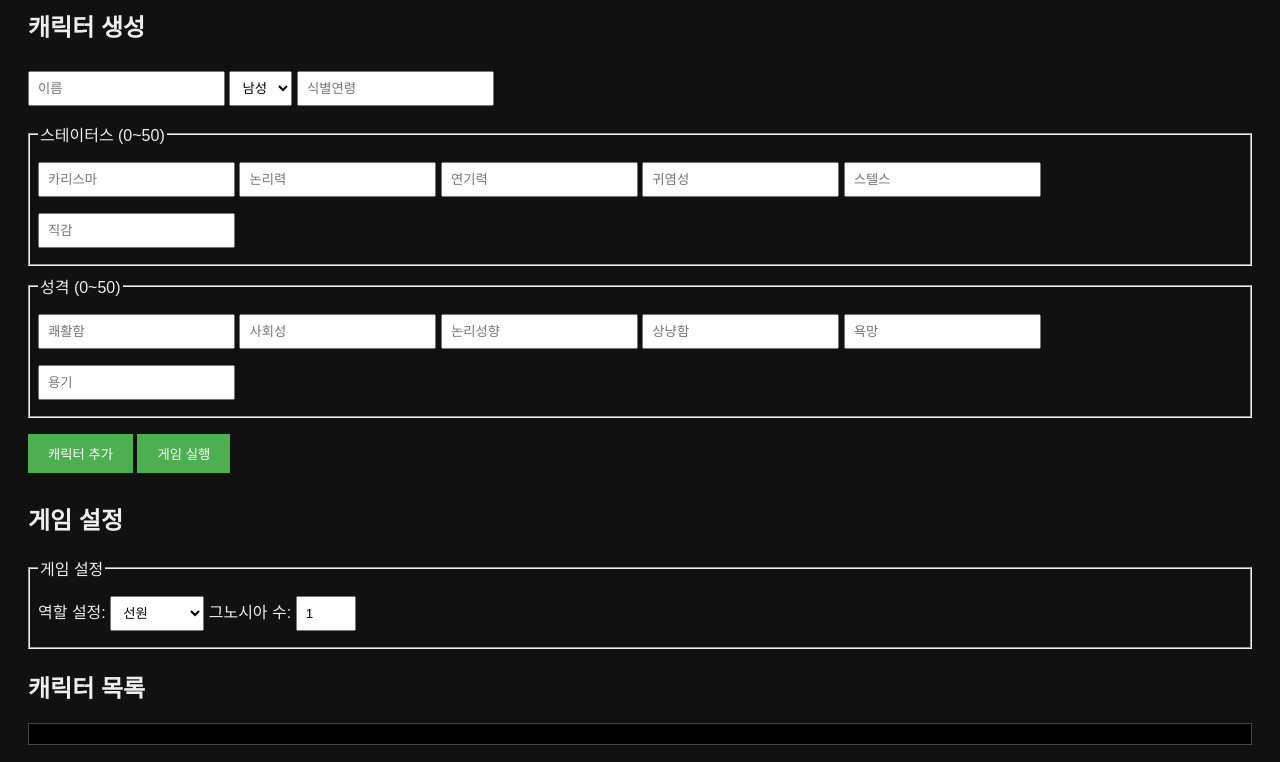
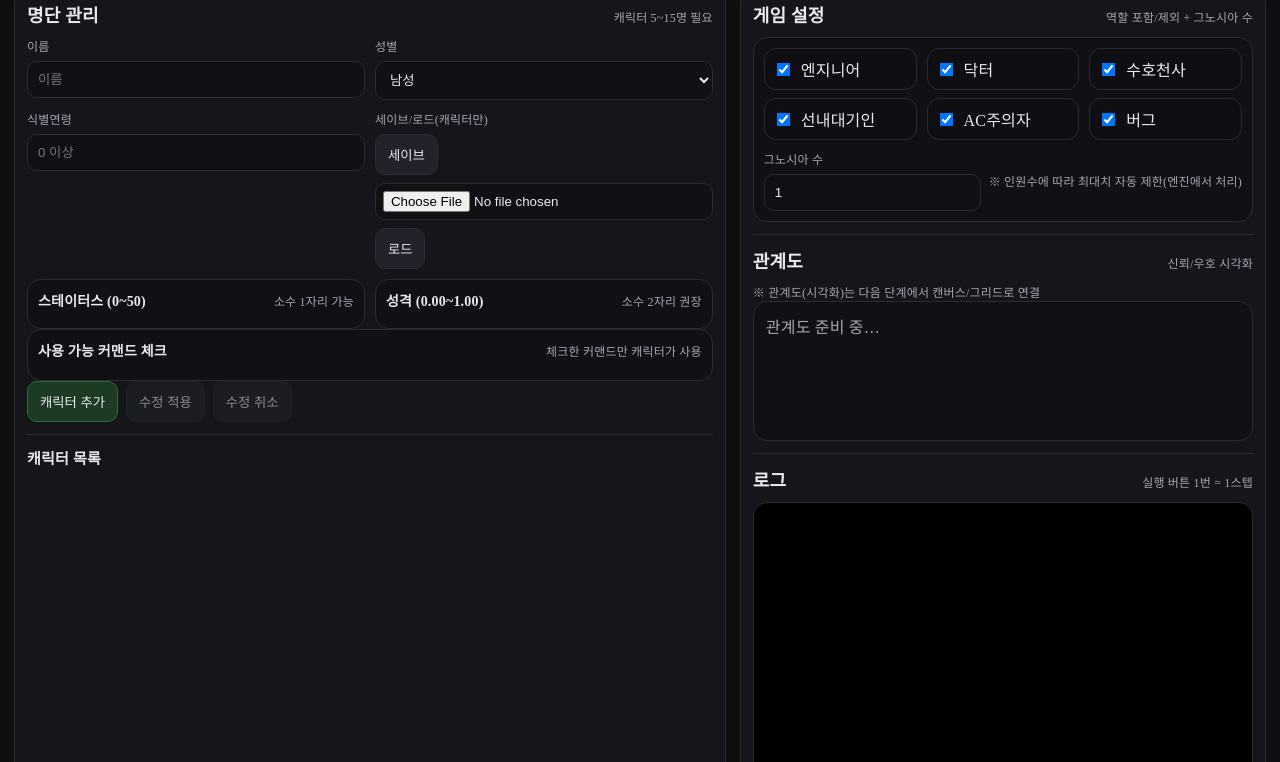
Before and after one commit to xomaeda/gnosia-simulator, a plain HTML site: page index.html in a window 1280 px wide. Shown: the part 109-871 px from the top of the page. Drawn offline with Linux system fonts and the light colour scheme; a web font is replaced by a local one.

Commit message:
Update index.html

```diff
--- a/index.html
+++ b/index.html
@@ -1,103 +1,192 @@
 <!DOCTYPE html>
 <html lang="ko">
 <head>
-  <meta charset="UTF-8">
+  <meta charset="UTF-8" />
+  <meta name="viewport" content="width=device-width, initial-scale=1" />
   <title>그노시아 시뮬레이터</title>
-  <link href="https://fonts.googleapis.com/css2?family=Cafe24+Gowun+Batang&display=swap" rel="stylesheet">
+
+  <!-- 카페24 고운밤 (Cafe24Oneprettynight) 웹폰트: Noonnu CDN -->
+  <!-- 출처: Noonnu '카페24 고운밤' (Cafe24 Gowoonbam / Oneprettynight) -->
   <style>
-    body {
-      font-family: 'Cafe24 Gowun Batang', sans-serif;
-      background: #111;
-      color: #eee;
-      padding: 20px;
-    }
-    input, select, button, fieldset {
-      margin: 8px 0;
-      padding: 8px;
-    }
-    #charList, #commandList, #log {
-      list-style: none;
-      padding: 10px;
-      border: 1px solid #444;
-      background: #000;
-      margin-top: 10px;
-    }
-    .button {
-      background-color: #4CAF50;
-      color: white;
-      padding: 10px 20px;
-      border: none;
-      cursor: pointer;
-    }
-    .button:hover {
-      background-color: #45a049;
+    @font-face {
+      font-family: 'Cafe24Oneprettynight';
+      src: url('https://cdn.jsdelivr.net/gh/projectnoonnu/noonfonts_twelve@1.1/Cafe24Oneprettynight.woff') format('woff');
+      font-weight: normal;
+      font-style: normal;
     }
   </style>
+
+  <link rel="stylesheet" href="./style.css" />
 </head>
 <body>
+  <header class="topbar">
+    <div class="brand">
+      <div class="title">그노시아 시뮬레이터</div>
+      <div class="subtitle">팬메이드 시뮬레이터 (로컬 실행 / GitHub Pages)</div>
+    </div>
 
-<h1>그노시아 시뮬레이터</h1>
+    <div class="top-actions">
+      <button id="runBtn" class="btn primary" disabled>실행(1스텝)</button>
+      <button id="logSaveBtn" class="btn">로그 저장</button>
+    </div>
+  </header>
 
-<!-- 캐릭터 생성 폼 -->
-<h2>캐릭터 생성</h2>
-<input id="name" placeholder="이름">
-<select id="gender">
+  <main class="layout">
+    <!-- LEFT: 명단 관리 -->
+    <section class="panel">
+      <div class="panel-head">
+        <h2>명단 관리</h2>
+        <div class="hint">캐릭터 5~15명 필요</div>
+      </div>
+
+      <div id="editBanner" class="banner" style="display:none;">
+        <b>수정 모드</b> — 아래 내용을 고치고 “수정 적용”을 누르세요.
+      </div>
+
+      <div class="grid2">
+        <label class="field">
+          <span class="label">이름</span>
+          <input id="name" class="input" placeholder="이름" />
+        </label>
+
+        <label class="field">
+          <span class="label">성별</span>
+          <select id="gender" class="input">
             <option value="남성">남성</option>
             <option value="여성">여성</option>
             <option value="범성">범성</option>
           </select>
-<input id="age" type="number" placeholder="식별연령">
+        </label>
 
-<fieldset>
-  <legend>스테이터스 (0~50)</legend>
-  <input id="charisma" type="number" placeholder="카리스마">
-  <input id="logic" type="number" placeholder="논리력">
-  <input id="acting" type="number" placeholder="연기력">
-  <input id="charm" type="number" placeholder="귀염성">
-  <input id="stealth" type="number" placeholder="스텔스">
-  <input id="intuition" type="number" placeholder="직감">
-</fieldset>
+        <label class="field">
+          <span class="label">식별연령</span>
+          <input id="age" class="input" type="number" min="0" step="1" placeholder="0 이상" />
+        </label>
 
-<fieldset>
-  <legend>성격 (0~50)</legend>
-  <input id="cheer" type="number" placeholder="쾌활함">
-  <input id="social" type="number" placeholder="사회성">
-  <input id="logical" type="number" placeholder="논리성향">
-  <input id="kindness" type="number" placeholder="상냥함">
-  <input id="desire" type="number" placeholder="욕망">
-  <input id="courage" type="number" placeholder="용기">
-</fieldset>
+        <div class="field">
+          <span class="label">세이브/로드(캐릭터만)</span>
+          <div class="row-inline">
+            <button id="saveBtn" class="btn">세이브</button>
+            <input id="loadFile" class="input file" type="file" accept="application/json" />
+            <button id="loadBtn" class="btn">로드</button>
+          </div>
+        </div>
+      </div>
 
-<button id="addChar" class="button">캐릭터 추가</button>
-<button id="runBtn" class="button" disabled>게임 실행</button>
+      <div class="two-columns">
+        <div class="box">
+          <div class="box-head">
+            <h3>스테이터스 (0~50)</h3>
+            <div class="mini">소수 1자리 가능</div>
+          </div>
+          <!-- main.js가 여기 채움 -->
+          <div id="statsGrid" class="kv-grid"></div>
+        </div>
 
+        <div class="box">
+          <div class="box-head">
+            <h3>성격 (0.00~1.00)</h3>
+            <div class="mini">소수 2자리 권장</div>
+          </div>
+          <!-- main.js가 여기 채움 -->
+          <div id="persGrid" class="kv-grid"></div>
+        </div>
+      </div>
+
+      <details class="box" open>
+        <summary class="summary">
+          <h3>사용 가능 커맨드 체크</h3>
+          <span class="mini">체크한 커맨드만 캐릭터가 사용</span>
+        </summary>
+        <div id="commandList" class="cmd-grid"></div>
+      </details>
+
+      <div class="row-inline">
+        <button id="addChar" class="btn primary">캐릭터 추가</button>
+
+        <button id="applyEditBtn" class="btn" disabled>수정 적용</button>
+        <button id="cancelEditBtn" class="btn" disabled>수정 취소</button>
+      </div>
+
+      <div class="divider"></div>
+
+      <h3 class="subhead">캐릭터 목록</h3>
+      <div id="charList" class="list"></div>
+    </section>
+
+    <!-- RIGHT: 게임 설정 / 관계도 / 로그 -->
+    <section class="panel">
+      <div class="panel-head">
         <h2>게임 설정</h2>
-<fieldset>
-  <legend>게임 설정</legend>
-  <label for="roles">역할 설정:</label>
-  <select id="roles">
-    <option value="선원">선원</option>
-    <option value="그노시아">그노시아</option>
-    <option value="엔지니어">엔지니어</option>
-    <option value="닥터">닥터</option>
-    <option value="수호천사">수호천사</option>
-    <option value="AC주의자">AC주의자</option>
-  </select>
-  <label for="gnosiaCount">그노시아 수:</label>
-  <input type="number" id="gnosiaCount" value="1" min="1" max="6">
-</fieldset>
+        <div class="hint">역할 포함/제외 + 그노시아 수</div>
+      </div>
 
-<h2>캐릭터 목록</h2>
-<ul id="charList"></ul>
+      <div class="settings">
+        <div class="settings-grid">
+          <label class="toggle">
+            <input type="checkbox" id="setEngineer" checked />
+            <span>엔지니어</span>
+          </label>
+          <label class="toggle">
+            <input type="checkbox" id="setDoctor" checked />
+            <span>닥터</span>
+          </label>
+          <label class="toggle">
+            <input type="checkbox" id="setGuardian" checked />
+            <span>수호천사</span>
+          </label>
+          <label class="toggle">
+            <input type="checkbox" id="setGuardDuty" checked />
+            <span>선내대기인</span>
+          </label>
+          <label class="toggle">
+            <input type="checkbox" id="setAC" checked />
+            <span>AC주의자</span>
+          </label>
+          <label class="toggle">
+            <input type="checkbox" id="setBug" checked />
+            <span>버그</span>
+          </label>
+        </div>
 
-<h2>커맨드</h2>
-<fieldset id="commandList">
-  <!-- 커맨드 체크리스트 -->
-</fieldset>
+        <div class="row-inline">
+          <label class="field grow">
+            <span class="label">그노시아 수</span>
+            <input id="gnosiaCount" class="input" type="number" min="1" max="6" value="1" />
+          </label>
+          <div class="mini note">
+            ※ 인원수에 따라 최대치 자동 제한(엔진에서 처리)
+          </div>
+        </div>
+      </div>
 
+      <div class="divider"></div>
+
+      <div class="panel-head">
+        <h2>관계도</h2>
+        <div class="hint">신뢰/우호 시각화</div>
+      </div>
+
+      <!-- 관계도는 엔진/메인에서 그려주면 됨 -->
+      <div class="relations">
+        <div class="mini">※ 관계도(시각화)는 다음 단계에서 캔버스/그리드로 연결</div>
+        <div id="relationsView" class="relations-box">
+          관계도 준비 중…
+        </div>
+      </div>
+
+      <div class="divider"></div>
+
+      <div class="panel-head">
         <h2>로그</h2>
-<div id="log"></div>
+        <div class="hint">실행 버튼 1번 = 1스텝</div>
+      </div>
 
-<script src="main.js"></script>
+      <div id="log" class="log"></div>
+    </section>
+  </main>
+
+  <!-- ★ 중요: main.js는 모듈로 실행 (import 쓰면 필수) -->
+  <script type="module" src="./main.js"></script>
 </body>
 </html>
```
Lines whose indentation alone changed are shown as unchanged.
